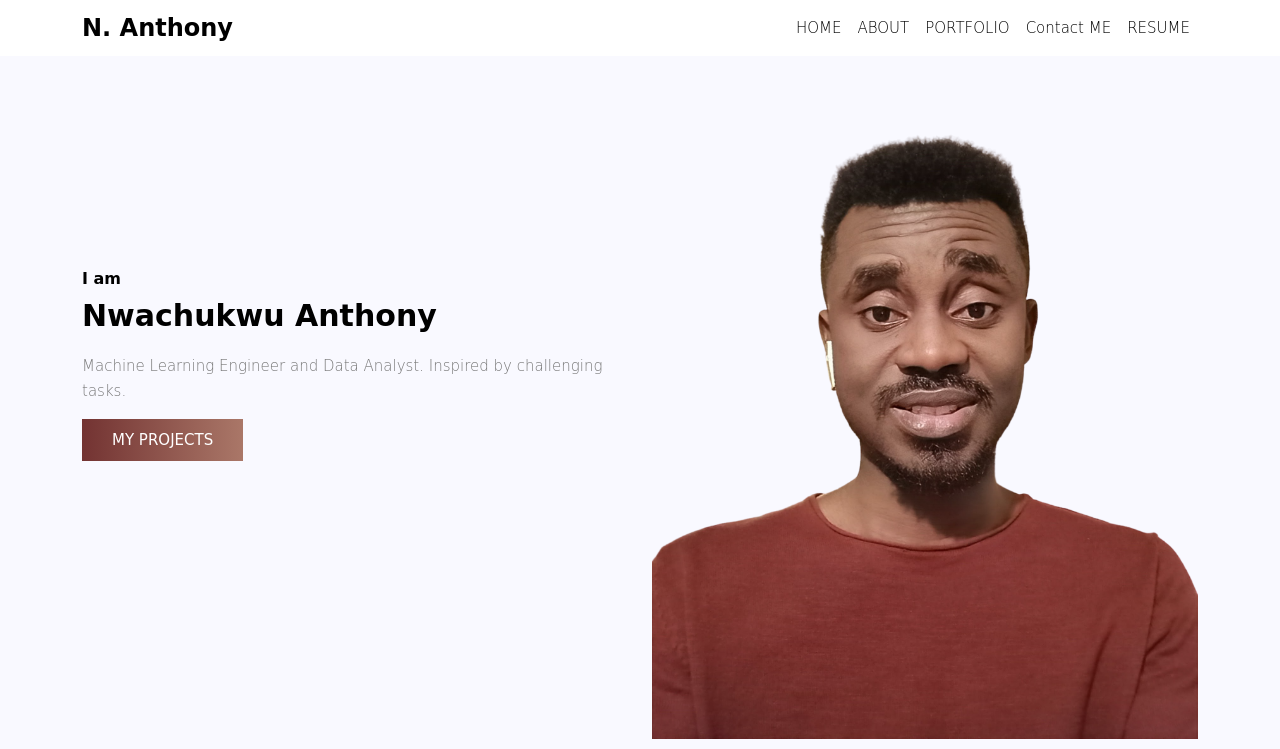
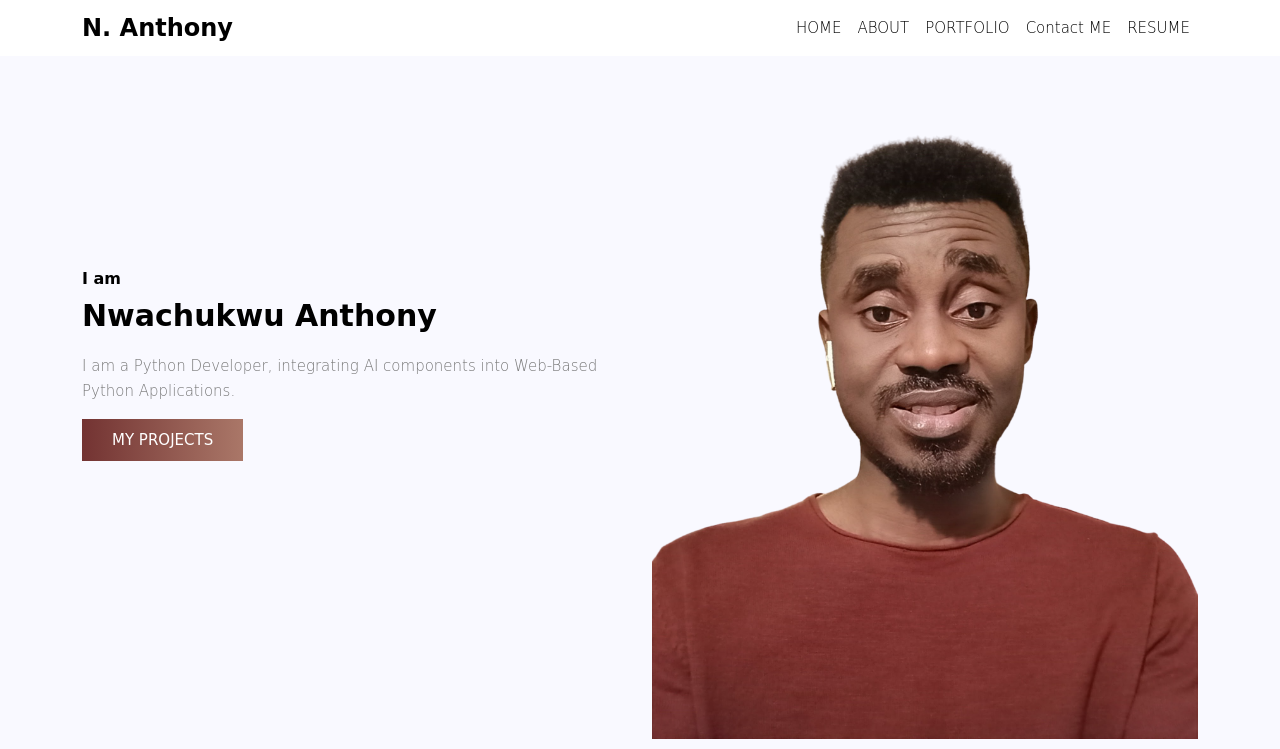
Before and after one commit to anthony-chukwuemeka-nwachukwu/Profile, a Flask app: template src/templates/home.html in a window 1280 px wide. Shown: the top 749 px of the page. Run offline with Flask 2, Linux system fonts and the light colour scheme; the template is opened without the code that fills it, so the values that code supplies are empty; some libraries are stand-ins or nearby versions; some web fonts are replaced.

Commit message:
Change profile summary

```diff
--- a/src/templates/home.html
+++ b/src/templates/home.html
@@ -11,7 +11,7 @@
 
                     <h2 id="full-name" class="mt-10 mb-20">Nwachukwu Anthony</h2>
                     <p>
-                        Machine Learning Engineer and Data Analyst. Inspired by challenging tasks.
+                        I am a Python Developer, integrating AI components into Web-Based Python Applications.
                     </p>
 <!--							<a href="archive" class="primary-btn text-uppercase mb-20">My Projects</a>-->
                     <a href="portfolio" type="button" class="primary-btn text-uppercase mb-20">My Projects</a>
```
